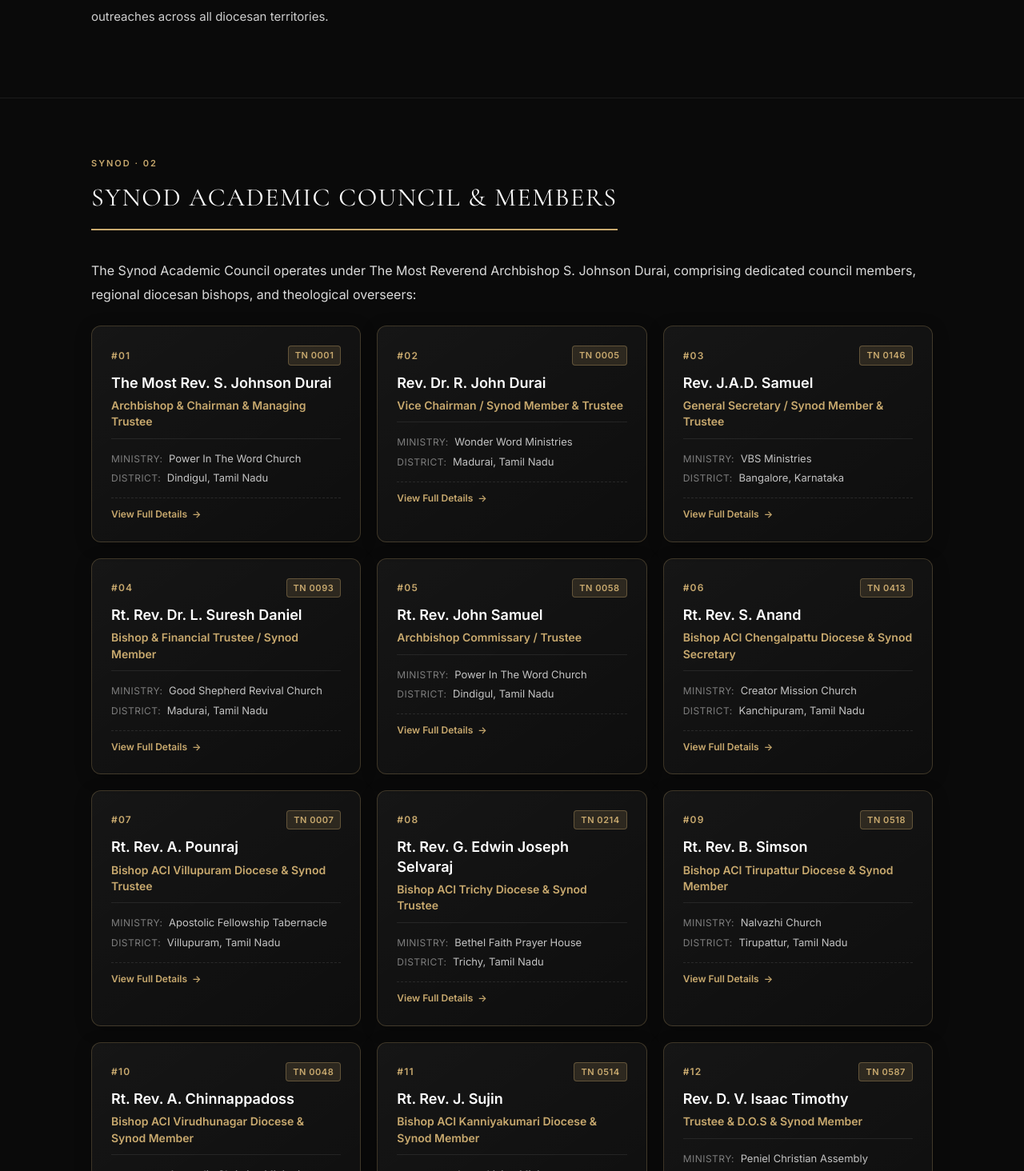
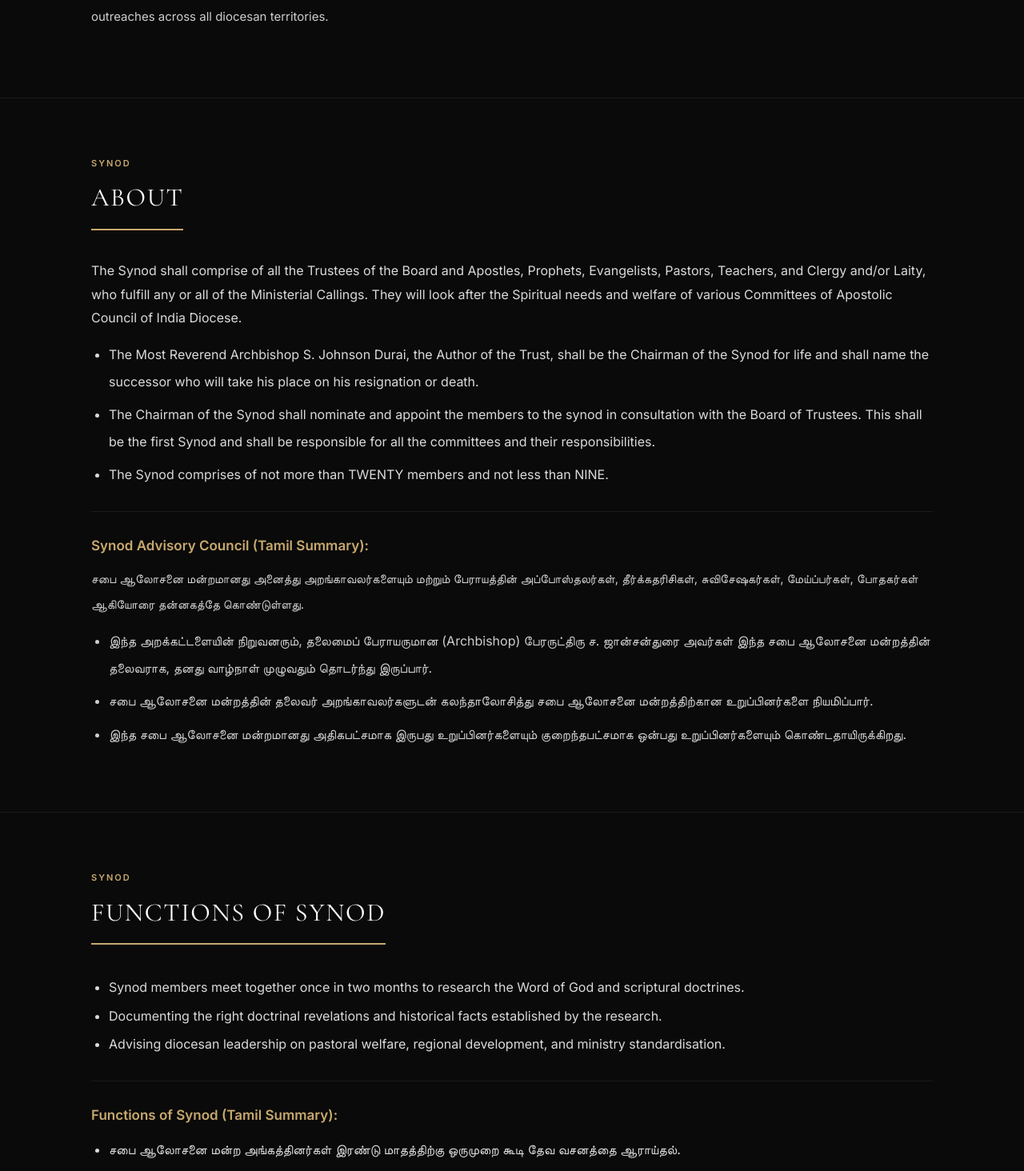
Before and after one commit to SriramGandhiS/aci-church-website, a React (Vite) app: page /synod in a window 1280 px wide. Shown: the part 1326-2790 px from the top of the page at 80% size. Built offline with nearby package versions, Linux system fonts and the light colour scheme; a web font is replaced by a local one.

Commit message:
feat(synod): update section order, remove all numberings, and rename sections per requirements

```diff
--- a/src/components/Header/Header.jsx
+++ b/src/components/Header/Header.jsx
@@ -108,9 +108,9 @@ export default function Header({ onMenuOpen }) {
       href: '/synod',
       items: [
         { label: t('nav.synodGeneralCouncil'), href: '/synod#synodgeneralcouncil' },
-        { label: t('nav.synodAcademicCouncil'), href: '/synod#synodacademiccouncil' },
         { label: t('nav.aboutSynod'), href: '/synod#aboutsynod' },
         { label: t('nav.synodFunctions'), href: '/synod#synodfunctions' },
+        { label: t('nav.synodAcademicCouncil'), href: '/synod#synodacademiccouncil' },
         { label: t('nav.synodPublications'), href: '/synod#synodpublications' },
       ],
     },
--- a/src/components/MobileMenu/MobileMenu.jsx
+++ b/src/components/MobileMenu/MobileMenu.jsx
@@ -96,9 +96,9 @@ export default function MobileMenu({ isOpen, onClose }) {
       href: '/synod',
       items: [
         { label: t('nav.synodGeneralCouncil'), href: '/synod#synodgeneralcouncil' },
-        { label: t('nav.synodAcademicCouncil'), href: '/synod#synodacademiccouncil' },
         { label: t('nav.aboutSynod'), href: '/synod#aboutsynod' },
         { label: t('nav.synodFunctions'), href: '/synod#synodfunctions' },
+        { label: t('nav.synodAcademicCouncil'), href: '/synod#synodacademiccouncil' },
         { label: t('nav.synodPublications'), href: '/synod#synodpublications' },
       ],
     },
--- a/src/data/translations.js
+++ b/src/data/translations.js
@@ -58,10 +58,10 @@ export const translations = {
       donation: "DONATION",
       opportunityToSow: "OPPORTUNITY TO SOW",
       synod: "Synod",
-      aboutSynod: "ABOUT SYNOD",
-      synodFunctions: "SYNOD FUNCTIONS",
-      synodPublications: "SYNOD PUBLICATIONS",
-      synodAcademicCouncil: "SYNOD ACADEMIC COUNCIL",
+      aboutSynod: "ABOUT",
+      synodFunctions: "FUNCTIONS OF SYNOD",
+      synodPublications: "PUBLICATIONS OF SYNOD",
+      synodAcademicCouncil: "SYNOD (ACADEMIC COUNCIL) & MEMBERS",
       synodGeneralCouncil: "SYNOD GENERAL COUNCIL",
       directory: "Directory",
       media: "Media",
@@ -182,7 +182,7 @@ export const translations = {
       aboutSynod: "சினோட் பற்றி",
       synodFunctions: "சினோட் செயல்பாடுகள்",
       synodPublications: "சினோட் வெளியீடுகள்",
-      synodAcademicCouncil: "சினோட் கல்வி ஆலோசனை மன்றம்",
+      synodAcademicCouncil: "சினோட் கல்வி ஆலோசனை மன்றம் & உறுப்பினர்கள்",
       synodGeneralCouncil: "சினோட் பொது ஆலோசனைப் பேரவை",
       directory: "அங்கத்தினர்",
       media: "ஊடகம்",
--- a/src/pages/SynodPage.jsx
+++ b/src/pages/SynodPage.jsx
@@ -306,8 +306,7 @@ export default function SynodPage() {
             onClick={() => setSelectedMember(fullData)}
             title="Click to view full Synod Council profile"
           >
-            <div style={S.memberHeader}>
-              <span style={S.memberNumber}>#{String(m.sno).padStart(2, '0')}</span>
+            <div style={{ ...S.memberHeader, justifyContent: fullData.regNo ? 'flex-end' : 'space-between' }}>
               {fullData.regNo && <span style={S.memberBadge}>{fullData.regNo}</span>}
             </div>
 
@@ -355,10 +354,10 @@ export default function SynodPage() {
         </div>
       </div>
 
-      {/* 1. SYNOD GENERAL COUNCIL & MEMBERS (5 MEMBERS) */}
+      {/* 1. SYNOD GENERAL COUNCIL & MEMBERS */}
       <section id="synodgeneralcouncil" style={S.sec}>
         <div style={S.con}>
-          <p style={S.lbl}>{isTa ? 'சினோட் · 01' : 'Synod · 01'}</p>
+          <p style={S.lbl}>{isTa ? 'சினோட்' : 'SYNOD'}</p>
           <h2 style={S.h2}>{isTa ? 'சினோட் பொது ஆலோசனைப் பேரவை & உறுப்பினர்கள்' : 'Synod General Council & Members'}</h2>
           <div style={{ marginTop: '28px' }}>
             <p style={S.p}>
@@ -367,11 +366,11 @@ export default function SynodPage() {
                 : 'The Synod General Council serves as the apex administrative and central trustee leadership council of the ACI Diocese across India. (Click on any member card to view complete Excel record details):'}
             </p>
 
-            {/* General Council Members (5 Members) */}
+            {/* General Council Members */}
             {renderMemberCards(generalCouncilMembers)}
 
             <div style={S.divider} />
-            <p style={S.subH}>{isTa ? 'பொது ஆலோசனைப் பேரவையின் கூட்டங்கள் (தமிழ் விளக்கம்):' : 'General Council Meetings & Objectives:'}</p>
+            <p style={S.subH}>{isTa ? 'பொது ஆலோசனைப் பேரவையின் கூட்டங்கள்:' : 'General Council Meetings & Objectives:'}</p>
             <p style={S.pTa}>
               {isTa
                 ? 'சினோட் பொது ஆலோசனைப் பேரவையானது குறிப்பிட்ட கால இடைவெளிகளில் கூடி, திருச்சபைகளின் பாதுகாப்பு, மேய்ப்பர்களின் வாழ்வாதார உதவிகள், சபை சந்திப்புப் பணிகள் மற்றும் சுவிசேஷப் புறசந்திப்பு பணிகளை திட்டமிட்டு முன்னெடுக்கிறது.'
@@ -381,11 +380,58 @@ export default function SynodPage() {
         </div>
       </section>
 
-      {/* 2. SYNOD ACADEMIC COUNCIL & MEMBERS (19 MEMBERS) */}
+      {/* 2. ABOUT */}
+      <section id="aboutsynod" style={S.sec}>
+        <div style={S.con}>
+          <p style={S.lbl}>{isTa ? 'சினோட்' : 'SYNOD'}</p>
+          <h2 style={S.h2}>{isTa ? 'சினோட் பற்றி' : 'About'}</h2>
+          <div style={{ marginTop: '28px' }}>
+            <p style={S.p}>The Synod shall comprise of all the Trustees of the Board and Apostles, Prophets, Evangelists, Pastors, Teachers, and Clergy and/or Laity, who fulfill any or all of the Ministerial Callings. They will look after the Spiritual needs and welfare of various Committees of Apostolic Council of India Diocese.</p>
+            <ul style={{ paddingLeft: '22px', color: 'rgba(255,255,255,0.85)', lineHeight: 2.1, listStyle: 'disc', marginBottom: '14px' }}>
+              <li style={{ marginBottom: '8px' }}>The Most Reverend Archbishop S. Johnson Durai, the Author of the Trust, shall be the Chairman of the Synod for life and shall name the successor who will take his place on his resignation or death.</li>
+              <li style={{ marginBottom: '8px' }}>The Chairman of the Synod shall nominate and appoint the members to the synod in consultation with the Board of Trustees. This shall be the first Synod and shall be responsible for all the committees and their responsibilities.</li>
+              <li style={{ marginBottom: '8px' }}>The Synod comprises of not more than TWENTY members and not less than NINE.</li>
+            </ul>
+
+            <div style={S.divider} />
+            <p style={S.subH}>{isTa ? 'சபை ஆலோசனை மன்றம் (தமிழ் விளக்கம்):' : 'Synod Advisory Council (Tamil Summary):'}</p>
+            <p style={S.pTa}>சபை ஆலோசனை மன்றமானது அனைத்து அறங்காவலர்களையும் மற்றும் பேராயத்தின் அப்போஸ்தலர்கள், தீர்க்கதரிசிகள், சுவிசேஷகர்கள், மேய்ப்பர்கள், போதகர்கள் ஆகியோரை தன்னகத்தே கொண்டுள்ளது.</p>
+            <ul style={{ paddingLeft: '22px', color: 'rgba(255,255,255,0.8)', lineHeight: 2.1, listStyle: 'disc' }}>
+              <li style={{ marginBottom: '8px' }}>இந்த அறக்கட்டளையின் நிறுவனரும், தலைமைப் பேராயருமான (Archbishop) பேரருட்திரு ச. ஜான்சன்துரை அவர்கள் இந்த சபை ஆலோசனை மன்றத்தின் தலைவராக, தனது வாழ்நாள் முழுவதும் தொடர்ந்து இருப்பார்.</li>
+              <li style={{ marginBottom: '8px' }}>சபை ஆலோசனை மன்றத்தின் தலைவர் அறங்காவலர்களுடன் கலந்தாலோசித்து சபை ஆலோசனை மன்றத்திற்கான உறுப்பினர்களை நியமிப்பார்.</li>
+              <li style={{ marginBottom: '8px' }}>இந்த சபை ஆலோசனை மன்றமானது அதிகபட்சமாக இருபது உறுப்பினர்களையும் குறைந்தபட்சமாக ஒன்பது உறுப்பினர்களையும் கொண்டதாயிருக்கிறது.</li>
+            </ul>
+          </div>
+        </div>
+      </section>
+
+      {/* 3. FUNCTIONS OF SYNOD */}
+      <section id="synodfunctions" style={S.sec}>
+        <div style={S.con}>
+          <p style={S.lbl}>{isTa ? 'சினோட்' : 'SYNOD'}</p>
+          <h2 style={S.h2}>{isTa ? 'சினோட் செயல்பாடுகள் (Functions Of Synod)' : 'Functions Of Synod'}</h2>
+          <div style={{ marginTop: '28px' }}>
+            <ul style={{ paddingLeft: '22px', color: 'rgba(255,255,255,0.85)', lineHeight: 2.2, listStyle: 'disc' }}>
+              <li>Synod members meet together once in two months to research the Word of God and scriptural doctrines.</li>
+              <li>Documenting the right doctrinal revelations and historical facts established by the research.</li>
+              <li>Advising diocesan leadership on pastoral welfare, regional development, and ministry standardisation.</li>
+            </ul>
+            <div style={S.divider} />
+            <p style={S.subH}>{isTa ? 'சபை ஆலோசனை மன்ற செயல்பாடுகள் (தமிழ் விளக்கம்):' : 'Functions of Synod (Tamil Summary):'}</p>
+            <ul style={{ paddingLeft: '22px', color: 'rgba(255,255,255,0.85)', lineHeight: 2.2, listStyle: 'disc' }}>
+              <li>சபை ஆலோசனை மன்ற அங்கத்தினர்கள் இரண்டு மாதத்திற்கு ஒருமுறை கூடி தேவ வசனத்தை ஆராய்தல்.</li>
+              <li>ஆராய்ந்து தெளிவு பெற்ற சரியான வேத உபதேச கருத்துக்களை ஆவணப்படுத்துதல்.</li>
+              <li>பேராய நிர்வாகம், மண்டல வளர்ச்சி மற்றும் மேய்ப்பர்கள் நலப்பணிகளுக்கு ஆலோசனைகளை வழங்குதல்.</li>
+            </ul>
+          </div>
+        </div>
+      </section>
+
+      {/* 4. SYNOD (ACADEMIC COUNCIL) & MEMBERS */}
       <section id="synodacademiccouncil" style={S.sec}>
         <div style={S.con}>
-          <p style={S.lbl}>{isTa ? 'சினோட் · 02' : 'Synod · 02'}</p>
-          <h2 style={S.h2}>{isTa ? 'சினோட் கல்வி ஆலோசனை மன்றம் & உறுப்பினர்கள்' : 'Synod Academic Council & Members'}</h2>
+          <p style={S.lbl}>{isTa ? 'சினோட்' : 'SYNOD'}</p>
+          <h2 style={S.h2}>{isTa ? 'சினோட் கல்வி ஆலோசனை மன்றம் & உறுப்பினர்கள்' : 'Synod (Academic Council) & Members'}</h2>
           <div style={{ marginTop: '28px' }}>
             <p style={S.p}>
               {isTa
@@ -393,7 +439,7 @@ export default function SynodPage() {
                 : 'The Synod Academic Council operates under The Most Reverend Archbishop S. Johnson Durai, comprising dedicated council members, regional diocesan bishops, and theological overseers:'}
             </p>
 
-            {/* Academic Council Members (19 Members) */}
+            {/* Academic Council Members */}
             {renderMemberCards(academicCouncilMembers)}
 
             <div style={S.divider} />
@@ -407,65 +453,22 @@ export default function SynodPage() {
         </div>
       </section>
 
-      {/* 3. ABOUT SYNOD */}
-      <section id="aboutsynod" style={S.sec}>
-        <div style={S.con}>
-          <p style={S.lbl}>{isTa ? 'சினோட் · 03' : 'Synod · 03'}</p>
-          <h2 style={S.h2}>{isTa ? 'சினோட் பற்றி (About Synod)' : 'About the Synod'}</h2>
-          <div style={{ marginTop: '28px' }}>
-            <p style={S.p}>The Synod shall comprise of all the Trustees of the Board and Apostles, Prophets, Evangelists, Pastors, Teachers, and Clergy and/or Laity, who fulfill any or all of the Ministerial Callings. They will look after the Spiritual needs and welfare of various Committees of Apostolic Council of India Diocese.</p>
-            <p style={S.p}><strong style={{ color: '#c8a96e' }}>a)</strong> The Most Reverend Archbishop S. Johnson Durai, the Author of the Trust, shall be the Chairman of the Synod for life and shall name the successor who will take his place on his resignation or death.</p>
-            <p style={S.p}><strong style={{ color: '#c8a96e' }}>b)</strong> The Chairman of the Synod shall nominate and appoint the members to the synod in consultation with the Board of Trustees. This shall be the first Synod and shall be responsible for all the committees and their responsibilities.</p>
-            <p style={S.p}><strong style={{ color: '#c8a96e' }}>c)</strong> The Synod comprises of not more than TWENTY members and not less than NINE.</p>
-
-            <div style={S.divider} />
-            <p style={S.subH}>சபை ஆலோசனை மன்றம் (தமிழ் விளக்கம்):</p>
-            <p style={S.pTa}>சபை ஆலோசனை மன்றமானது அனைத்து அறங்காவலர்களையும் மற்றும் பேராயத்தின் அப்போஸ்தலர்கள், தீர்க்கதரிசிகள், சுவிசேஷகர்கள், மேய்ப்பர்கள், போதகர்கள் ஆகியோரை தன்னகத்தே கொண்டுள்ளது.</p>
-            <p style={S.pTa}><strong style={{ color: '#c8a96e' }}>அ.</strong> இந்த அறக்கட்டளையின் நிறுவனரும், தலைமைப் பேராயருமான (Archbishop) பேரருட்திரு ச. ஜான்சன்துரை அவர்கள் இந்த சபை ஆலோசனை மன்றத்தின் தலைவராக, தனது வாழ்நாள் முழுவதும் தொடர்ந்து இருப்பார்.</p>
-            <p style={S.pTa}><strong style={{ color: '#c8a96e' }}>ஆ.</strong> சபை ஆலோசனை மன்றத்தின் தலைவர் அறங்காவலர்களுடன் கலந்தாலோசித்து சபை ஆலோசனை மன்றத்திற்கான உறுப்பினர்களை நியமிப்பார்.</p>
-            <p style={S.pTa}><strong style={{ color: '#c8a96e' }}>இ.</strong> இந்த சபை ஆலோசனை மன்றமானது அதிகபட்சமாக இருபது உறுப்பினர்களையும் குறைந்தபட்சமாக ஒன்பது உறுப்பினர்களையும் கொண்டதாயிருக்கிறது.</p>
-          </div>
-        </div>
-      </section>
-
-      {/* 4. SYNOD FUNCTIONS */}
-      <section id="synodfunctions" style={S.sec}>
-        <div style={S.con}>
-          <p style={S.lbl}>{isTa ? 'சினோட் · 04' : 'Synod · 04'}</p>
-          <h2 style={S.h2}>{isTa ? 'சினோட் செயல்பாடுகள் (Synod Functions)' : 'Synod Functions'}</h2>
-          <div style={{ marginTop: '28px' }}>
-            <ol style={{ paddingLeft: '22px', color: 'rgba(255,255,255,0.85)', lineHeight: 2.2 }}>
-              <li>1. Synod members meet together once in two months to research the Word of God and scriptural doctrines.</li>
-              <li>2. Documenting the right doctrinal revelations and historical facts established by the research.</li>
-              <li>3. Advising diocesan leadership on pastoral welfare, regional development, and ministry standardisation.</li>
-            </ol>
-            <div style={S.divider} />
-            <p style={S.subH}>சபை ஆலோசனை மன்ற செயல்பாடுகள் (தமிழ் விளக்கம்):</p>
-            <ol style={{ paddingLeft: '22px', color: 'rgba(255,255,255,0.85)', lineHeight: 2.2 }}>
-              <li>1. சபை ஆலோசனை மன்ற அங்கத்தினர்கள் இரண்டு மாதத்திற்கு ஒருமுறை கூடி தேவ வசனத்தை ஆராய்தல்.</li>
-              <li>2. ஆராய்ந்து தெளிவு பெற்ற சரியான வேத உபதேச கருத்துக்களை ஆவணப்படுத்துதல்.</li>
-              <li>3. பேராய நிர்வாகம், மண்டல வளர்ச்சி மற்றும் மேய்ப்பர்கள் நலப்பணிகளுக்கு ஆலோசனைகளை வழங்குதல்.</li>
-            </ol>
-          </div>
-        </div>
-      </section>
-
-      {/* 5. SYNOD PUBLICATIONS */}
+      {/* 5. PUBLICATIONS OF SYNOD */}
       <section id="synodpublications" style={{ ...S.sec, borderBottom: 'none' }}>
         <div style={S.con}>
-          <p style={S.lbl}>{isTa ? 'சினோட் · 05' : 'Synod · 05'}</p>
-          <h2 style={S.h2}>{isTa ? 'சினோட் வெளியீடுகள் (Synod Publications)' : 'Synod Publications'}</h2>
+          <p style={S.lbl}>{isTa ? 'சினோட்' : 'SYNOD'}</p>
+          <h2 style={S.h2}>{isTa ? 'சினோட் வெளியீடுகள் (Publications Of Synod)' : 'Publications Of Synod'}</h2>
           <div style={{ marginTop: '28px' }}>
-            <ol style={{ paddingLeft: '22px', color: 'rgba(255,255,255,0.85)', lineHeight: 2.2 }}>
-              <li>1. Uploading the documented information in the Diocesan digital portal for the benefit of churches and believers worldwide.</li>
-              <li>2. Publishing the documented research as books, study manuals, and reference guides for future studies in Bible Schools.</li>
-            </ol>
+            <ul style={{ paddingLeft: '22px', color: 'rgba(255,255,255,0.85)', lineHeight: 2.2, listStyle: 'disc' }}>
+              <li>Uploading the documented information in the Diocesan digital portal for the benefit of churches and believers worldwide.</li>
+              <li>Publishing the documented research as books, study manuals, and reference guides for future studies in Bible Schools.</li>
+            </ul>
             <div style={S.divider} />
-            <p style={S.subH}>சபை ஆலோசனை மன்ற வெளியீடுகள் (தமிழ் விளக்கம்):</p>
-            <ol style={{ paddingLeft: '22px', color: 'rgba(255,255,255,0.85)', lineHeight: 2.2 }}>
-              <li>1. ஆவணப்படுத்தப்பட்ட சத்தியங்களை உலகெங்கிலும் உள்ள மக்கள் அறிந்து கொள்ளும்படியாக பேராய வலைதளத்தில் வெளியிடுதல்.</li>
-              <li>2. வருங்காலங்களில் வேத கலாசாலைகளில் பயன்படுத்தப்படும்படியாக புத்தகங்கள் மற்றும் ஆய்வு நூல்களாக வெளியிடுதல்.</li>
-            </ol>
+            <p style={S.subH}>{isTa ? 'சபை ஆலோசனை மன்ற வெளியீடுகள் (தமிழ் விளக்கம்):' : 'Publications of Synod (Tamil Summary):'}</p>
+            <ul style={{ paddingLeft: '22px', color: 'rgba(255,255,255,0.85)', lineHeight: 2.2, listStyle: 'disc' }}>
+              <li>ஆவணப்படுத்தப்பட்ட சத்தியங்களை உலகெங்கிலும் உள்ள மக்கள் அறிந்து கொள்ளும்படியாக பேராய வலைதளத்தில் வெளியிடுதல்.</li>
+              <li>வருங்காலங்களில் வேத கலாசாலைகளில் பயன்படுத்தப்படும்படியாக புத்தகங்கள் மற்றும் ஆய்வு நூல்களாக வெளியிடுதல்.</li>
+            </ul>
 
             <div style={{ display: 'flex', gap: '14px', marginTop: '28px', flexWrap: 'wrap' }}>
               <Link to="/diocese" className="btn btn-light" style={{ padding: '12px 24px', fontSize: '14px' }}>
```
Also changed, not shown: src/data/navigation.js (+4 -4 lines).
